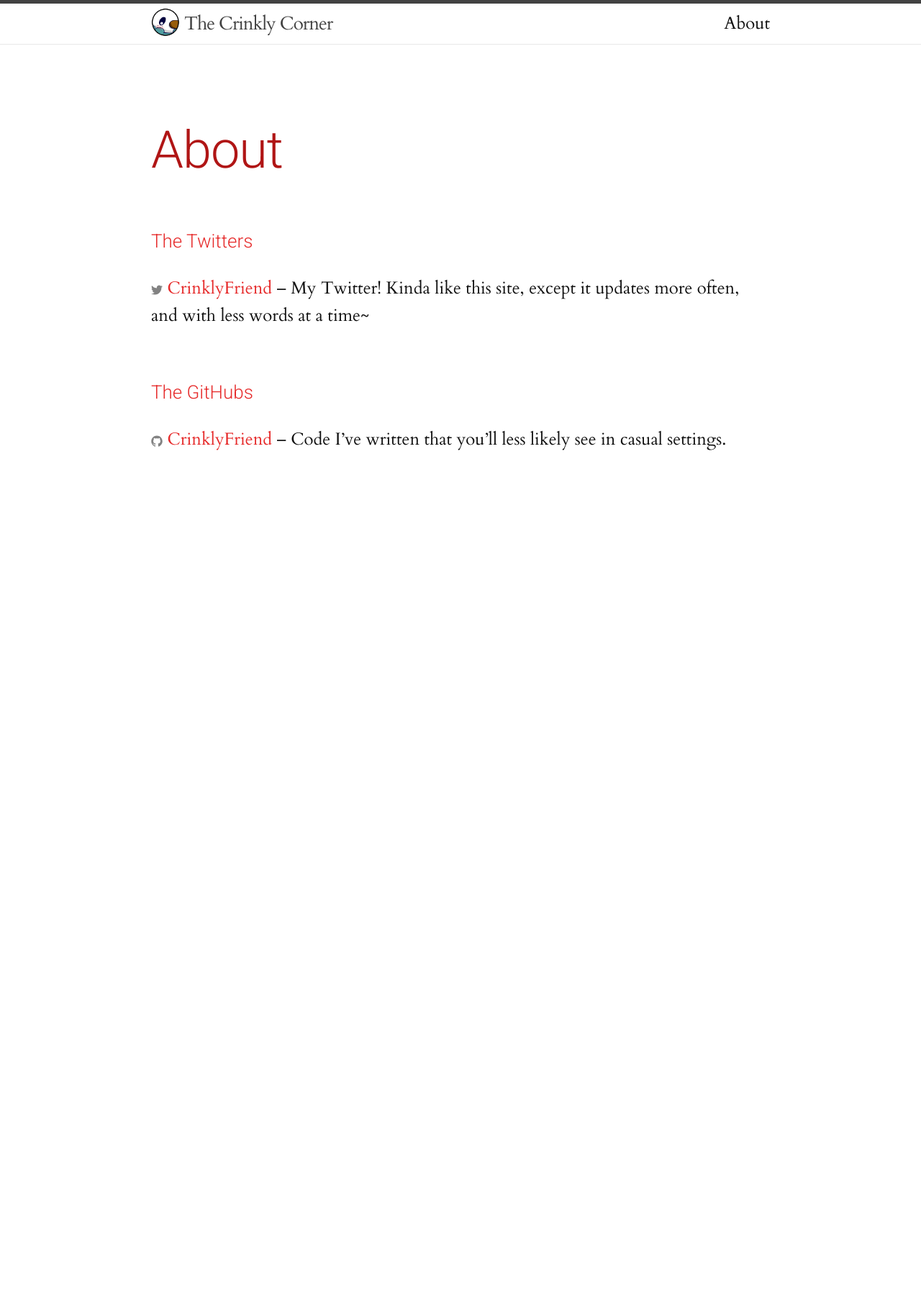
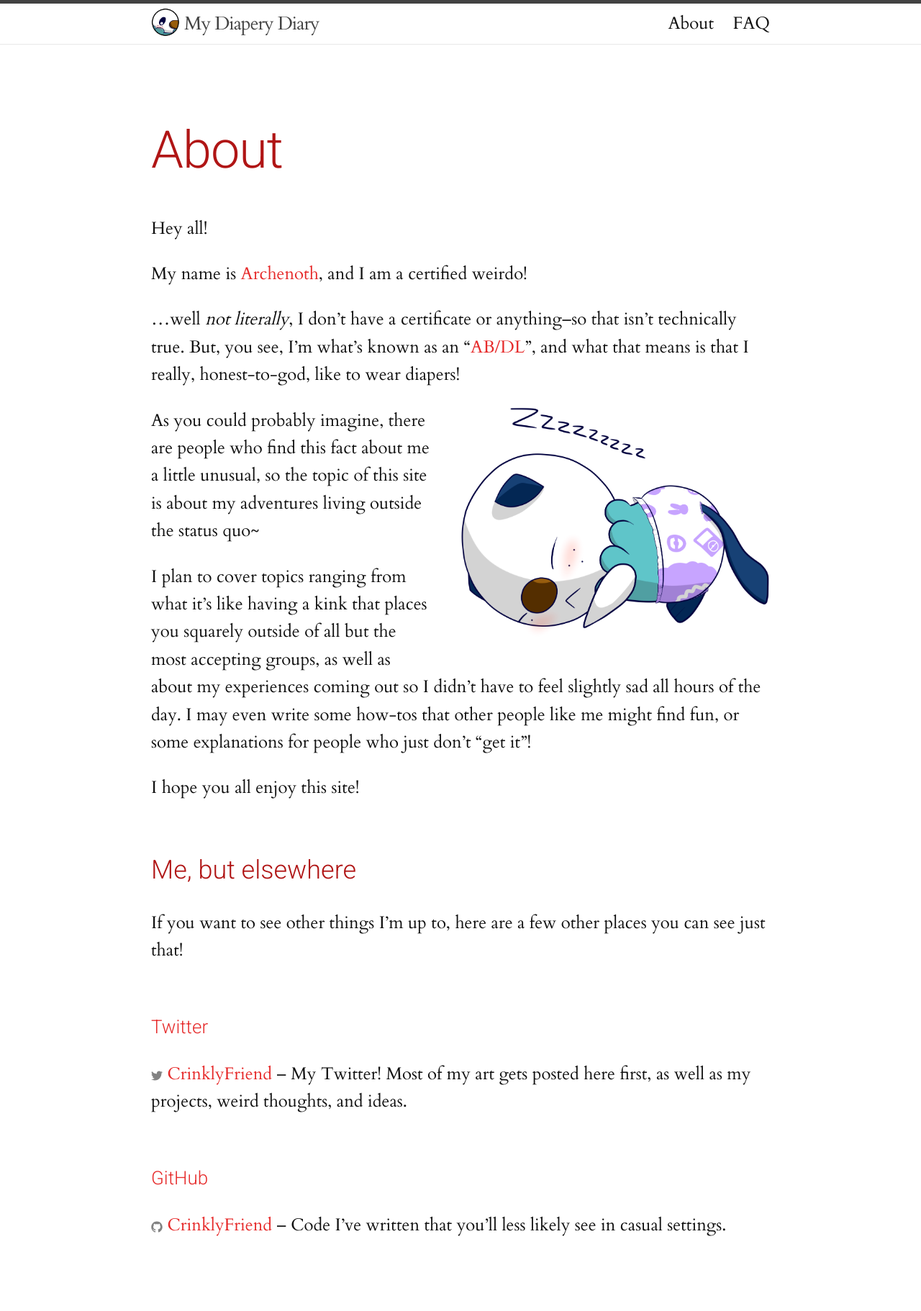
Before and after one commit to Crinklewott/diape.red, a Jekyll site: the page built from about.md, in a window 1280 px wide. Shown: the whole page at 72% size. Built offline with Jekyll 4.4.1, drawn with Linux system fonts in a browser that asks for light colours; before the commit the page ends 900 px from its top, so only the background shows below that.

Commit message:
Made more CrinklyFriend-centric things, an FAQ, and the about page
Still no styles yet

```diff
--- a/_config.yml
+++ b/_config.yml
@@ -6,10 +6,10 @@
 # 'jekyll serve'. If you change this file, please restart the server process.
 
 # Site settings
-title: The Crinkly Corner
+title: My Diapery Diary
 email: thingywhat@gmail.com
 description: > # this means to ignore newlines until "baseurl:"
-  The Crinkly Corner -- The life of a diapery deviant; the conundrums of being crinkly
+  Diapery Diary -- A blog about acceptance, and a life outside the status quo
 baseurl: "" # the subpath of your site, e.g. /blog
 url: "https://diape.red" # the base hostname & protocol for your site
 twitter_username: CrinklyFriend
--- a/about.md
+++ b/about.md
@@ -4,15 +4,42 @@ title: About
 permalink: /about/
 ---
 
+Hey all!
+
+My name is [Archenoth](//archenoth.com/about), and I am a certified weirdo!
+
+...well *not literally*, I don't have a certificate or anything--so that isn't technically true. But, you see, I'm what's known as an "[AB/DL](/faq#wait-do-you-actually-like-wearing-diapers)", and what that means is that I really, honest-to-god, like to wear diapers!
+
+![SleepyWott](/img/SleepyWott.png "SleepyWott!")
+<style>
+  @media only screen and (min-width: 600px) {
+    img[alt=SleepyWott]{
+      float: right;
+      margin-left: 5%;
+      margin-bottom: 5%;
+      max-width: 50%;
+    }
+  }
+</style>
+
+As you could probably imagine, there are people who find this fact about me a little unusual, so the topic of this site is about my adventures living outside the status quo~
+
+I plan to cover topics ranging from what it's like having a kink that places you squarely outside of all but the most accepting groups, as well as about my experiences coming out so I didn't have to feel slightly sad all hours of the day. I may even write some how-tos that other people like me might find fun, or some explanations for people who just don't "get it"!
+
+I hope you all enjoy this site!
+
+# Me, but elsewhere
+If you want to see other things I'm up to, here are a few other places you can see just that!
+
 {% if site.twitter_username %}
-### [The Twitters](https://twitter.com/{{site.twitter_username}})
+### [Twitter](https://twitter.com/{{site.twitter_username}})
   {% include icon-twitter.html username=site.twitter_username %} -- My
-  Twitter! Kinda like this site, except it updates more often, and
-  with less words at a time~
+  Twitter! Most of my art gets posted here first, as well as my
+  projects, weird thoughts, and ideas.
 {% endif %}
 
 {% if site.github_username %}
-### [The GitHubs](https://github.com/{{site.github_username}})
+### [GitHub](https://github.com/{{site.github_username}})
   {% include icon-github.html username=site.github_username %} -- Code
   I've written that you'll less likely see in casual settings.
 {% endif %}
--- a/index.html
+++ b/index.html
@@ -24,6 +24,6 @@ layout: default
     {% endfor %}
   </ul>
 
-  <p class="rss-subscribe"><i>Hey, hey, heeeey... <a href="{{ "/feed.xml" | prepend: site.baseurl }}">Want some RSS?</a></i></p>
+  <p class="rss-subscribe"><i>Psst! <a href="{{ "/feed.xml" | prepend: site.baseurl }}">This blog has RSS too..!</a></i></p>
 
 </div>
```
Also changed, not shown: faq.md (added, +74 -0 lines), img/Questions.png (added), img/SleepyWott.png (added).
